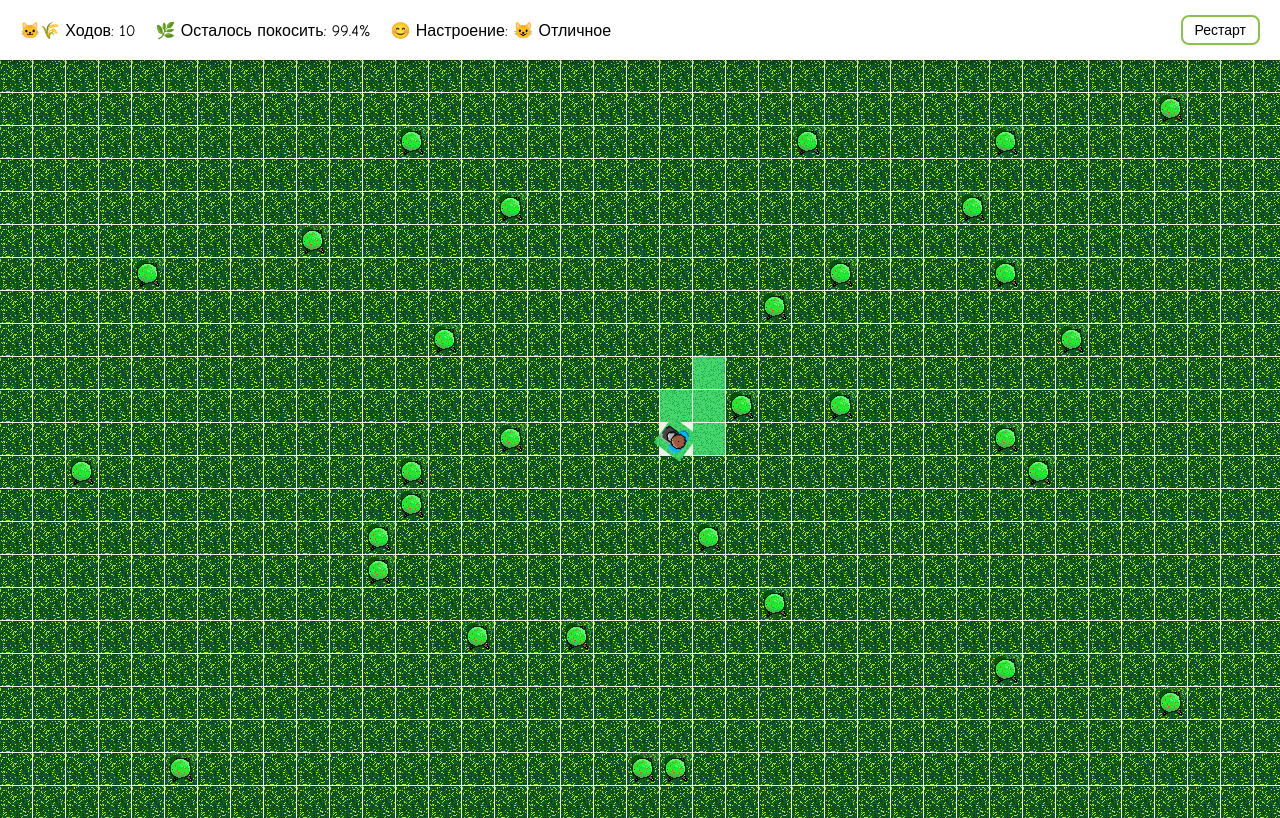
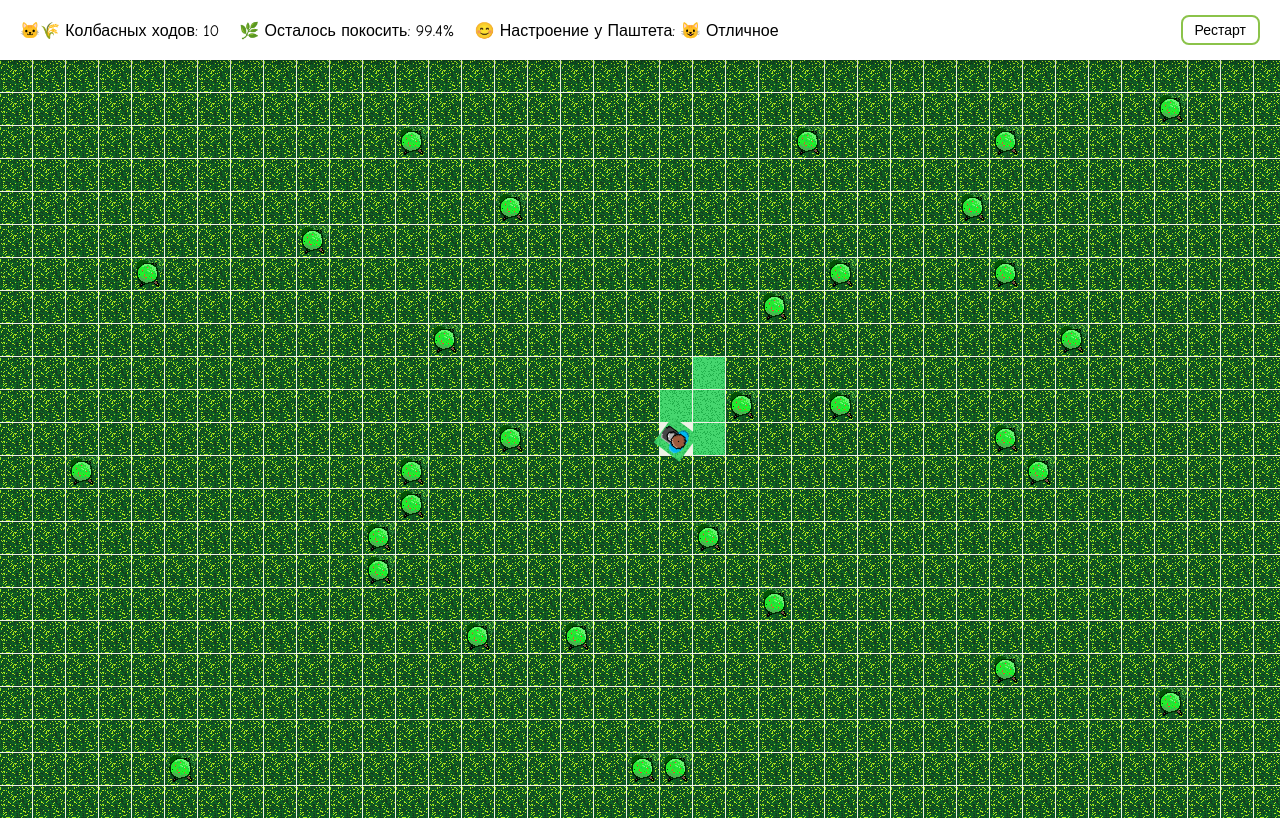
Before and after one commit to jisujil57/pashtet, a plain HTML site: page index.html in a window 1280 px wide. Shown: the top 818 px of the page. Drawn offline with Linux system fonts and the light colour scheme.

Commit message:
Initial commit

```diff
--- a/index.html
+++ b/index.html
@@ -184,9 +184,9 @@ function updateStats() {
   if(avgVisits>2) mood='😕 Немного расстроен';
   if(avgVisits>4) mood='😾 Плохое';
 
-  document.getElementById('moves').textContent = `🐱‍🌾 Ходов: ${moveCount}`;
+  document.getElementById('moves').textContent = `🐱‍🌾 Колбасных ходов: ${moveCount}`;
   document.getElementById('left').textContent = `🌿 Осталось покосить: ${leftPct}%`;
-  document.getElementById('mood').textContent = `😊 Настроение: ${mood}`;
+  document.getElementById('mood').textContent = `😊 Настроение у Паштета: ${mood}`;
 }
 
 function movePlayer() {
```
